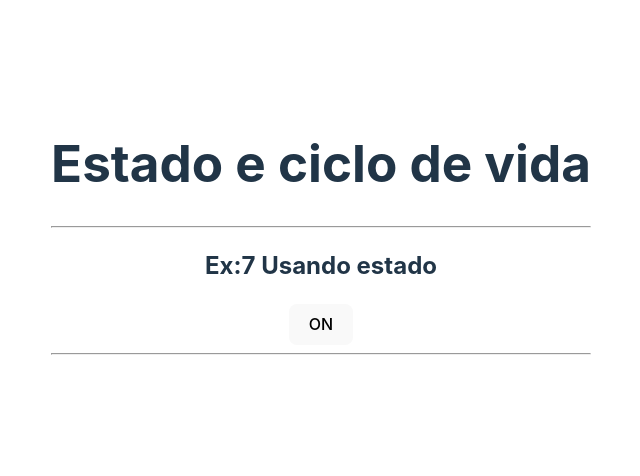
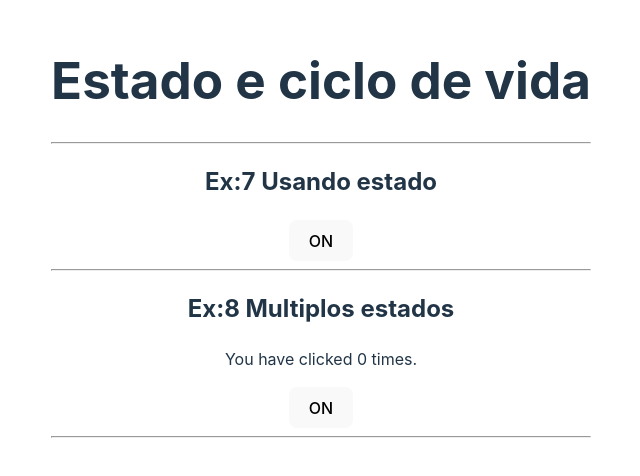
Before and after one commit to mmartins23/react-js-desafios, a React (Vite) app in the folder 2_Estado e Ciclo de vida/states/: page / in a window 1280 px wide. Shown: the part 168-644 px from the top of the page, without its empty margins (319-959 px from the left). Built offline with nearby package versions, Linux system fonts and the light colour scheme.

Commit message:
27. Ex: 8 Multiplos estados

```diff
--- a/2_Estado e Ciclo de vida/states/src/App.jsx
+++ b/2_Estado e Ciclo de vida/states/src/App.jsx
@@ -1,5 +1,6 @@
 import './App.css'
 import Toggle from './components/Toggle'
+import ToggleMultiple from './components/ToggleMultiple'
 
 function App() {
   return (
@@ -9,6 +10,9 @@
       <h2>Ex:7 Usando estado</h2>
       <Toggle />
       <hr/>
+      <h2>Ex:8 Multiplos estados </h2>
+      <ToggleMultiple/>
+      <hr/>
     </>
   )
 }
--- /dev/null
+++ b/2_Estado e Ciclo de vida/states/src/components/ToggleMultiple.jsx
@@ -0,0 +1,19 @@
+import { useState } from "react"
+
+const ToggleMultiple = () => {
+  const [isOn, setIsOn] = useState(true);
+  const [count, setCount] = useState(0);
+
+  const handleClick = () => {
+    setIsOn(!isOn);
+    setCount(prevCount => prevCount + 1);
+  }
+  return (
+    <div>
+      <p>You have clicked {count} times.</p>
+      <button onClick={handleClick}>{isOn ? 'ON' : 'OFF'}</button>
+    </div>
+  )
+}
+
+export default ToggleMultiple;
```
